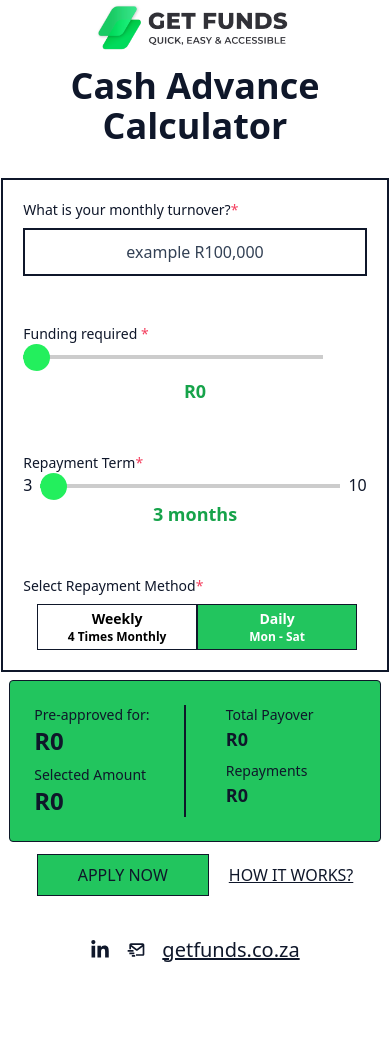
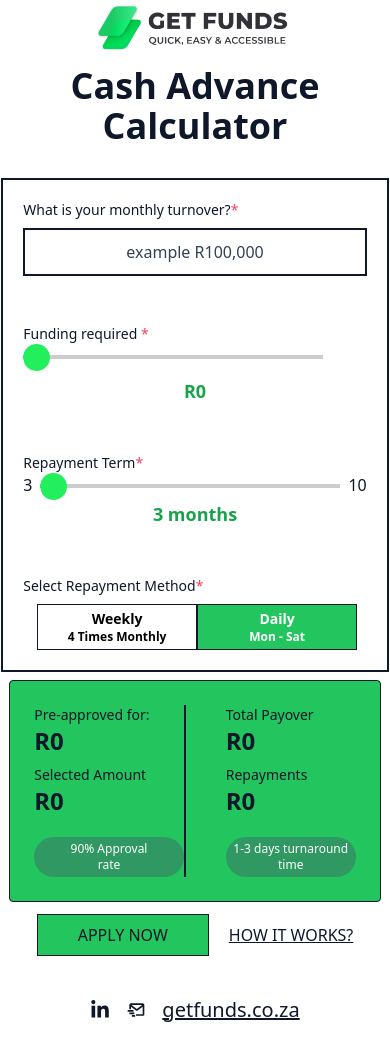
Before and after one commit to grahamusai/getfunds, a Next.js app: page / in a window 390 px wide. Before the commit the page ends 992 px from the top, so only its background shows below. Built offline with nearby package versions, Linux system fonts and the light colour scheme.

Commit message:
Added promo tags

```diff
--- a/src/app/page.tsx
+++ b/src/app/page.tsx
@@ -222,7 +222,7 @@
                 </div>
               </div>
               {/* Second Column */}
-              <div className="w-full sm:w-1/2 hidden sm:block border bg-green-500 px-5 py-3">
+              <div className="w-full sm:w-1/2 hidden sm:block border text-slate-900 bg-green-500 px-5 py-3">
                 <div className="border-slate-900 border-b-2 p-5 flex flex-col sm:flex-row">
                   <div className=" w-full sm:w-1/2">
                     <h1 className="text-sm">Pre-approved for:</h1>
@@ -266,6 +266,10 @@
                     We use our economies of scale to get you the best deals.
                   </p>
                 </div>
+                <div className="flex flex-row text-center mx-auto">
+                  <h1 className="p-3 bg-slate-900 text-white rounded-full m-1">90% Approval rate</h1>
+                  <h1 className="p-3 bg-slate-900 text-white rounded-full m-1">1-3 days turnaround time</h1>
+                </div>
               </div>
             </div>
           </div>
@@ -287,20 +291,23 @@
                       )}
                   </h1>
                 </div>
+                <h1 className="py-1 px-1 bg-slate-600 bg-opacity-40 text-white text-xs text-center rounded-full mt-5">90% Approval <br></br> rate</h1>
               </div>
               <div className="w-full border-l-2 border-slate-900 pl-10">
                 <div>
                   <h1 className="text-sm">Total Payover</h1>
-                  <h2 className="text-lg font-bold">
+                  <h2 className="text-2xl font-bold">
                   R{`${formatCurrency(round(calculateTotalPay() || 0) * 10)}`}
                   </h2>
                 </div>
                 <div className="mt-2">
                   <h1 className="text-sm">Repayments</h1>
-                  <h2 className="text-lg font-bold">
+                  <h2 className="text-2xl font-bold">
                   R{formatCurrency(round(calculateRepayAmount() || 0) * 10)}
                   </h2>
                 </div>
+                <h1 className="py-1 px-1 bg-slate-600 bg-opacity-40 text-white text-xs text-center rounded-full mt-5">1-3 days turnaround time</h1>
+
               </div>
             </div>
           </div>
```
